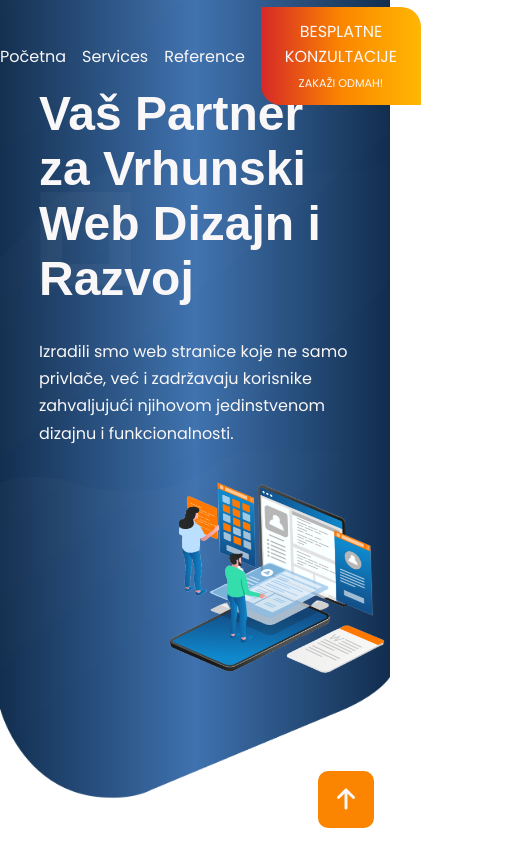
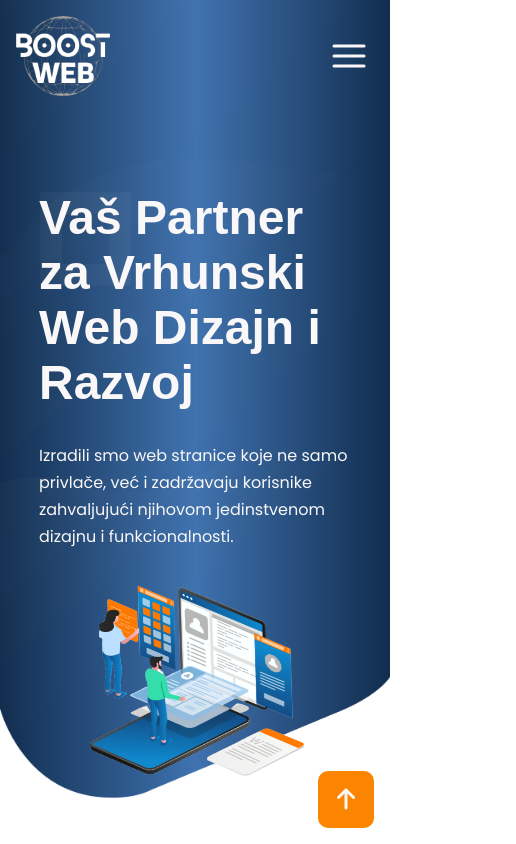
Before and after one commit to SudodoSu/website-agency, a React (Create React App) app: page /home in a window 390 px wide. Shown: the top 844 px of the page, 516 px wide, since content can reach past the window. Built offline with nearby package versions, Linux system fonts and the light colour scheme; a web font is replaced by a local one.

Commit message:
Responsivnes#2

```diff
--- a/src/App.css
+++ b/src/App.css
@@ -156,6 +156,11 @@ header.scrolled {
 }
 
 /* Navbar list animation */
+
+.hb {
+    width: auto;
+    display: none;
+  }
 
 header nav ul li a:before, header nav ul li a:after
 {
@@ -373,12 +378,12 @@ header nav ul li a.scrolled:before, header nav ul li a.scrolled:after {
 .our-speciallization-articles > article {
     display: flex;
     flex-direction: column;
-    gap: 2em;
+    gap: 0em;
     border-radius: 5px;
     border-bottom: 1px solid rgba(0,0,0,.175);
     border-left: 1px solid rgba(0,0,0,.035);
     border-right: 1px solid rgba(0,0,0,.035);
-    padding: 4em 2em 2em 2em;
+    padding: 1em;
     transition: transform 0.3s, box-shadow 0.3s;
 }
 
@@ -424,6 +429,7 @@ header nav ul li a.scrolled:before, header nav ul li a.scrolled:after {
 .our-speciallization-articles-title > h2 {
     font-family: SourceSansPro700;
     font-size: 2em;
+    color: var(--dark_blue);
 }
 
 /* Section Three */
@@ -548,7 +554,7 @@ header nav ul li a.scrolled:before, header nav ul li a.scrolled:after {
 
 .iconAnimation {
     display: block;
-    animation: animation 0.5s;
+    animation: animation 0.6s;
 }
 
 @keyframes animation{
@@ -1097,6 +1103,9 @@ footer {
     .Informacije {
         gap: 1em;
     }
+    .client-card > div {
+        max-width: 70%;
+    }
 }
 
 /* Width 1200px */
@@ -1125,7 +1134,7 @@ footer {
         flex-direction: column;
     }
     .section-four-image {
-        max-width: 50%;
+        max-width: 100%;
         align-self: center;
     }
     .section-three div {
@@ -1133,10 +1142,18 @@ footer {
         grid-template-areas:
         "text"
         "image";
-
+        width: 100%;
     }
     .section-three div {
         margin: auto;
+    }
+    .section-three-right .section-three-title {
+        width: 70%;
+        text-align: center;
+    }
+    .section-three-line{
+        width: 150px !important;
+
     }
     .footer-top {
         display: grid;
@@ -1159,7 +1176,7 @@ footer {
     }
 }
 
-/* Width 800px */
+/* Width 788px */
 
  @media (max-width: 788px) {
     .section-one  div {
@@ -1168,14 +1185,64 @@ footer {
     }
     .section-one > div > div {
         width: 100%;
+        display: flex;
+
     }
     .section-one-compimg {
-        margin: auto !important;
+        left: 0;
+        justify-self: center;
+    }
+
+    .section-one > div {
+        padding-top: 200px;
+    }
+    .section-one:after {
+        background-position: bottom;
+    }
+    .client-card > div {
+        max-width: 75%;
+    }
+    .section-four-inner-articles {
+        flex-direction: column;
+    }
+    .navbar-lista {
+        display: none;
+    }
+    .hb {
+        display: block;
+    }
+    .navbar {
+        justify-content: space-between;
+        padding-left: 1em;
+        padding-right: 1em;
+        align-items: center;
+    }
+    .navbar.scrolled {
+        padding: 0.2em 1em;
     }
 }
 
-/* Width 560px */
 
- @media (max-width: 560px) {
+/* Width 375px */
 
+@media (max-width: 375px) {
+    .max-width {
+        max-width: 50%;
+    }
+    .footer-logo {
+        align-items: flex-start;
+        text-align: left;
+    }
+    .Informacije {
+        flex-direction: column;
+        gap: 2em;
+    }
+    .client-card > div {
+        max-width: 75%;
+    }
+    .pricing-section {
+        display: grid;
+        grid-template-columns: repeat(auto-fit, minmax(320px, 1fr));
+        place-content: center;
+    }
 }
--- a/src/components/header.js
+++ b/src/components/header.js
@@ -5,12 +5,15 @@ import { useState, useEffect } from "react";
 
 function Header() {
   const [scrolled, setScrolled] = useState(false);
+  const [hamburgerColor, setHamburgerColor] = useState("freeze");
 
   function HandleScroll() {
     if (window.scrollY > 0) {
       setScrolled(true);
+      setHamburgerColor("#000");
     } else {
       setScrolled(false);
+      setHamburgerColor("#F9F7F7");
     }
   }
 
@@ -66,6 +69,60 @@ function Header() {
             </a>
           </button>
         </ul>
+        <svg
+          className="hb"
+          xmlns="http://www.w3.org/2000/svg"
+          viewBox="0 0 10 10"
+          stroke={hamburgerColor}
+          strokeWidth=".6"
+          fill="rgba(0, 0, 0, 0)"
+          strokeLinecap="round"
+          style={{ cursor: "pointer" }}
+          width="50"
+          height="50"
+        >
+          <path d="M2,3L5,3L8,3M2,5L8,5M2,7L5,7L8,7">
+            <animate
+              dur="0.2s"
+              attributeName="d"
+              values="M2,3L5,3L8,3M2,5L8,5M2,7L5,7L8,7;M3,3L5,5L7,3M5,5L5,5M3,7L5,5L7,7"
+              fill="freeze"
+              begin="start.begin"
+            />
+            <animate
+              dur="0.2s"
+              attributeName="d"
+              values="M3,3L5,5L7,3M5,5L5,5M3,7L5,5L7,7;M2,3L5,3L8,3M2,5L8,5M2,7L5,7L8,7"
+              fill="freeze"
+              begin="reverse.begin"
+            />
+          </path>
+          <rect width={10} height={10} stroke="none">
+            <animate
+              dur="2s"
+              id="reverse"
+              attributeName="width"
+              begin="click"
+            />
+          </rect>
+          <rect width={10} height={10} stroke="none">
+            <animate
+              dur="0.001s"
+              id="start"
+              attributeName="width"
+              values="10;0"
+              fill="freeze"
+              begin="click"
+            />
+            <animate
+              dur="0.001s"
+              attributeName="width"
+              values="0;10"
+              fill="freeze"
+              begin="reverse.begin"
+            />
+          </rect>
+        </svg>
       </nav>
     </header>
   );
--- a/src/components/section-three.js
+++ b/src/components/section-three.js
@@ -1,19 +1,19 @@
 import "../App.css";
 import OurAgency from "../assets/images/section-3.png";
-import { FontAwesomeIcon } from '@fortawesome/react-fontawesome';
-import { faArrowRight } from '@fortawesome/free-solid-svg-icons';
+import { FontAwesomeIcon } from "@fortawesome/react-fontawesome";
+import { faArrowRight } from "@fortawesome/free-solid-svg-icons";
 
 function SectionThree() {
-    return(
+  return (
     <section className="section-three">
       <div className="flex max-width">
         <div className="section-three-img">
-                    <img src={OurAgency}/>
+          <img src={OurAgency} />
         </div>
         <div className="section-three-right">
           <div className="section-three-title">
             <h1>Naša zadaća</h1>
-                        <div className="section-two-line"></div>
+            <div className="section-two-line section-three-line"></div>
           </div>
           <div className="section-three-text">
             <p>
@@ -21,14 +21,25 @@ function SectionThree() {
               posebno usmjerena prema malim poduzetnicima koji žele izgraditi
               online prisutnost. Naša stručnost obuhvaća izradu web stranica,
               marketinške strategije, e-trgovinu i održavanje web stranica.
-                        <br/><br/>Svaki projekt za nas je prilika za izražavanje kreativnosti i
-                        postizanje vaših ciljeva. Naš cilj je pružiti podršku
-                        i stručno vođenje kroz cijeli proces kako biste postigli online uspjeh.
-                        <br/><br/>Pogledajte naše usluge i projekte da biste saznali
-                        više o našem radu i kontaktirajte nas kako bismo zajedno ostvarili vaše digitalne ambicije.
-                        Vaša online prisutnost, uključujući i održavanje web stranica, je naša briga.
+              <br />
+              <br />
+              Svaki projekt za nas je prilika za izražavanje kreativnosti i
+              postizanje vaših ciljeva. Naš cilj je pružiti podršku i stručno
+              vođenje kroz cijeli proces kako biste postigli online uspjeh.
+              <br />
+              <br />
+              Pogledajte naše usluge i projekte da biste saznali više o našem
+              radu i kontaktirajte nas kako bismo zajedno ostvarili vaše
+              digitalne ambicije. Vaša online prisutnost, uključujući i
+              održavanje web stranica, je naša briga.
             </p>
-                        <button>Besplatne Konzultacije <FontAwesomeIcon icon={faArrowRight} style={{color: "#F9F7F7",}} /></button>
+            <button>
+              Besplatne Konzultacije{" "}
+              <FontAwesomeIcon
+                icon={faArrowRight}
+                style={{ color: "#F9F7F7" }}
+              />
+            </button>
           </div>
         </div>
       </div>
```
Lines whose indentation alone changed are shown as unchanged.
